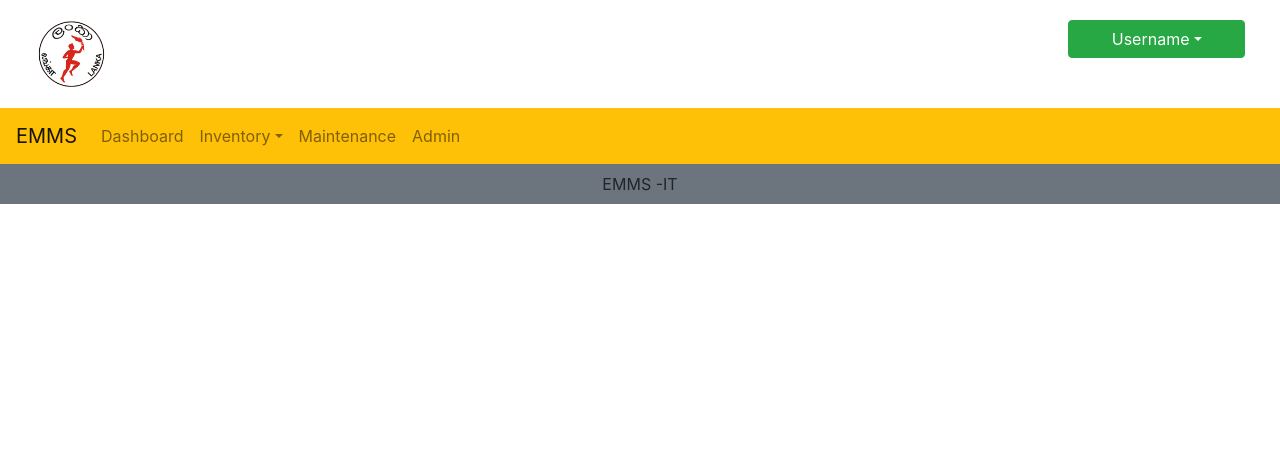
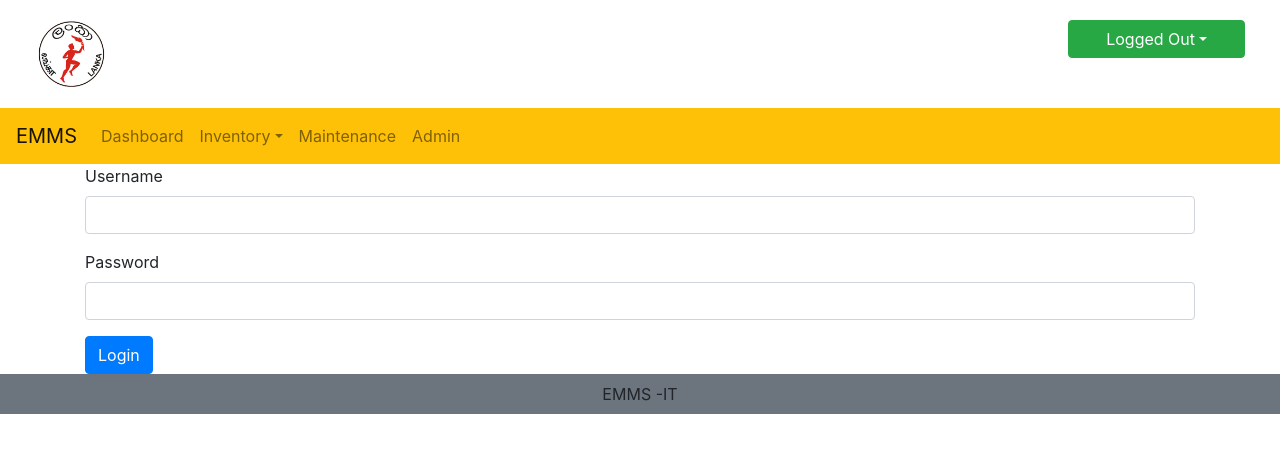
Before and after one commit to RavinduLa/emms-frontend, a React (Create React App) app: page /login in a window 1280 px wide. Shown: the top 452 px of the page. Built offline with nearby package versions, Linux system fonts and the light colour scheme.

Commit message:
Added context API, Login form and logic to show username on header

```diff
--- a/src/App.js
+++ b/src/App.js
@@ -49,6 +49,7 @@ import LocationFilter from "./components/Inventory/LocationFilter";
 import InventoryFilter2 from "./components/Inventory/InventoryFilter2";
 import WarrantyPresentEquipment from "./components/Inventory/WarrantyPresentEquipment";
 import WarrantyAbsentEquipment from "./components/Inventory/WarrantyAbsentEquipment";
+import Login from "./components/Login/Login";
 //import SupplierList from "./components/SupplierList";
 
 function App() {
@@ -136,6 +137,9 @@ function App() {
           <Route path="/warrantyAbsentEquipment" exact component={WarrantyAbsentEquipment}/>
           <Route path="/supplierList" exact component={SupplierList}/>
 
+          {/*Auth paths*/}
+          <Route path="/login" exact component={Login}/>
+
           {/*<Route path="/departmentFilter" exact component={DepartmentFilter}/>*/}
         </Switch>
 
--- /dev/null
+++ b/src/components/Login/Login.js
@@ -0,0 +1,85 @@
+import React from "react";
+import {Button, Form} from "react-bootstrap";
+import UserContext from "../../context/UserContext";
+import UserService from "../../service/UserService";
+
+class Login extends React.Component{
+
+    constructor(props) {
+        super(props);
+        this.state = this.initialState;
+
+        this.onChange = this.onChange.bind(this);
+        this.submitLogin = this.submitLogin.bind(this);
+
+    }
+    initialState={
+        username:'',
+        password:'',
+        message:''
+    }
+
+    onChange =(event) => {
+        this.setState({[event.target.name]:event.target.value});
+    }
+
+    submitLogin =(event) => {
+        event.preventDefault();
+
+        console.log("Running submit login");
+
+        UserService.login(this.state.username,this.state.password)
+            .then(() => {
+                console.log("Username and password correct");
+                this.props.history.push("/");
+                window.location.reload();
+            },error => {
+                console.log("Username or password incorrect");
+            })
+    }
+
+    render() {
+        return (
+
+                        <div className={'container'}>
+                            <Form onSubmit={this.submitLogin}>
+                                <Form.Group>
+                                    <Form.Label>Username</Form.Label>
+                                    <Form.Control
+                                        type={'text'}
+                                        name={'username'}
+                                        required
+                                        onChange={this.onChange}
+
+                                    />
+                                </Form.Group>
+
+                                <Form.Group>
+                                    <Form.Label>Password</Form.Label>
+                                    <Form.Control
+                                        type={'password'}
+                                        name={'password'}
+                                        required
+                                        onChange={this.onChange}
+
+                                    />
+                                </Form.Group>
+
+                                <Button
+                                    className={'btn btn-primary'}
+                                    type={'submit'}
+
+                                >
+                                    Login
+                                </Button>
+                            </Form>
+
+                        </div>
+
+        );
+    }
+
+
+}
+
+export default Login;
--- a/src/components/UserDetails.js
+++ b/src/components/UserDetails.js
@@ -1,16 +1,58 @@
 import React from "react";
-import {Dropdown} from "react-bootstrap";
+import {Button, Dropdown} from "react-bootstrap";
+import {Link, Redirect} from "react-router-dom";
+import UserService from "../service/UserService";
 
 class UserDetails extends React.Component{
+
+    constructor(props) {
+        super(props);
+        this.state = this.initialState;
+
+
+
+    }
+
+    initialState={
+        user:'noUser'
+    }
+
+    componentDidMount() {
+        const currentUser = UserService.getCurrentUser();
+
+        if(currentUser){
+            this.setState({user:currentUser});
+        }
+    }
+
+    logout =()=> {
+        UserService.logout();
+        window.location.reload();
+    }
     render() {
         return(
             <Dropdown>
-                <Dropdown.Toggle className='btn btn-block' variant='success' id='username'>
-                    Username
-                </Dropdown.Toggle>
+
+                {
+                    this.state.user.username === undefined?
+                        <Dropdown.Toggle className='btn btn-block' variant='success' id='username'>
+                            Logged Out
+
+                        </Dropdown.Toggle >:
+                        <Dropdown.Toggle className='btn btn-block' variant='success' id='username'>
+                            {this.state.user.username}
+                        </Dropdown.Toggle>
+                }
+
                 <Dropdown.Menu>
                     <Dropdown.Item>Profile</Dropdown.Item>
-                    <Dropdown.Item>Logout</Dropdown.Item>
+                    <Dropdown.Item>
+                        {/*<a href={"/login"} className={"dropdown-item"} onClick={this.logout}>Logout</a>*/}
+                        <Link to={'/login'} className={"dropdown-item"} onClick={this.logout}>Logout</Link>
+                    </Dropdown.Item>
+                    <Dropdown.Item>
+                        <Link to={'/login'} className={'dropdown-item'}>Login</Link>
+                    </Dropdown.Item>
                 </Dropdown.Menu>
             </Dropdown>
         );
--- /dev/null
+++ b/src/context/UserContext.js
@@ -0,0 +1,39 @@
+import React from "react";
+
+//user context
+const UserContext = React.createContext({});
+
+export class UserContextProvider extends React.Component{
+    constructor(props) {
+        super(props);
+        this.state = this.initialState;
+
+        this.setUsername = this.setUsername.bind(this);
+        this.logoutContext = this.logoutContext.bind(this);
+
+    }
+
+    initialState={
+        username:'NotLoggedIn',
+        setUsername:this.setUsername.bind(this)
+    }
+
+    setUsername(username){
+        this.setState({username:username});
+    }
+
+    logoutContext(){
+        sessionStorage.clear();
+        this.setState({username:'NotLoggedIn'});
+    }
+
+    render() {
+        return (
+            <UserContext.Provider value={this.state}>
+                {this.props.children}
+            </UserContext.Provider>
+        );
+    }
+
+}
+export default UserContext;
--- a/src/service/UserService.js
+++ b/src/service/UserService.js
@@ -12,12 +12,19 @@ class UserService extends React.Component{
 
     //login function for user
     login(username, password){
+
+        console.log("Running login");
+        console.log("Username : "+username);
+        console.log("Password : "+password);
+        console.log("Connection url : "+global.con);
+
         const requestBody ={
-            username:username,
-            password:password
+            username,
+            password
         }
-        return axios.post(BACKEND_URL+"/authenticate",requestBody)
+        return axios.post(global.con+"/authenticate",{username,password})
             .then(response => {
+                console.log("Jwt : "+response.data.jwt);
                 if (response.data.jwt){
                     sessionStorage.setItem("user",JSON.stringify(response.data));
                 }
@@ -25,4 +32,16 @@ class UserService extends React.Component{
             });
     }
 
+    //method to logout the current user
+    logout(){
+        console.log("Logging out user")
+        sessionStorage.removeItem("user");
+    }
+
+    //returns the current user
+    getCurrentUser(){
+        return JSON.parse(sessionStorage.getItem("user"));
+    }
+
 }
+export default new UserService();
```
